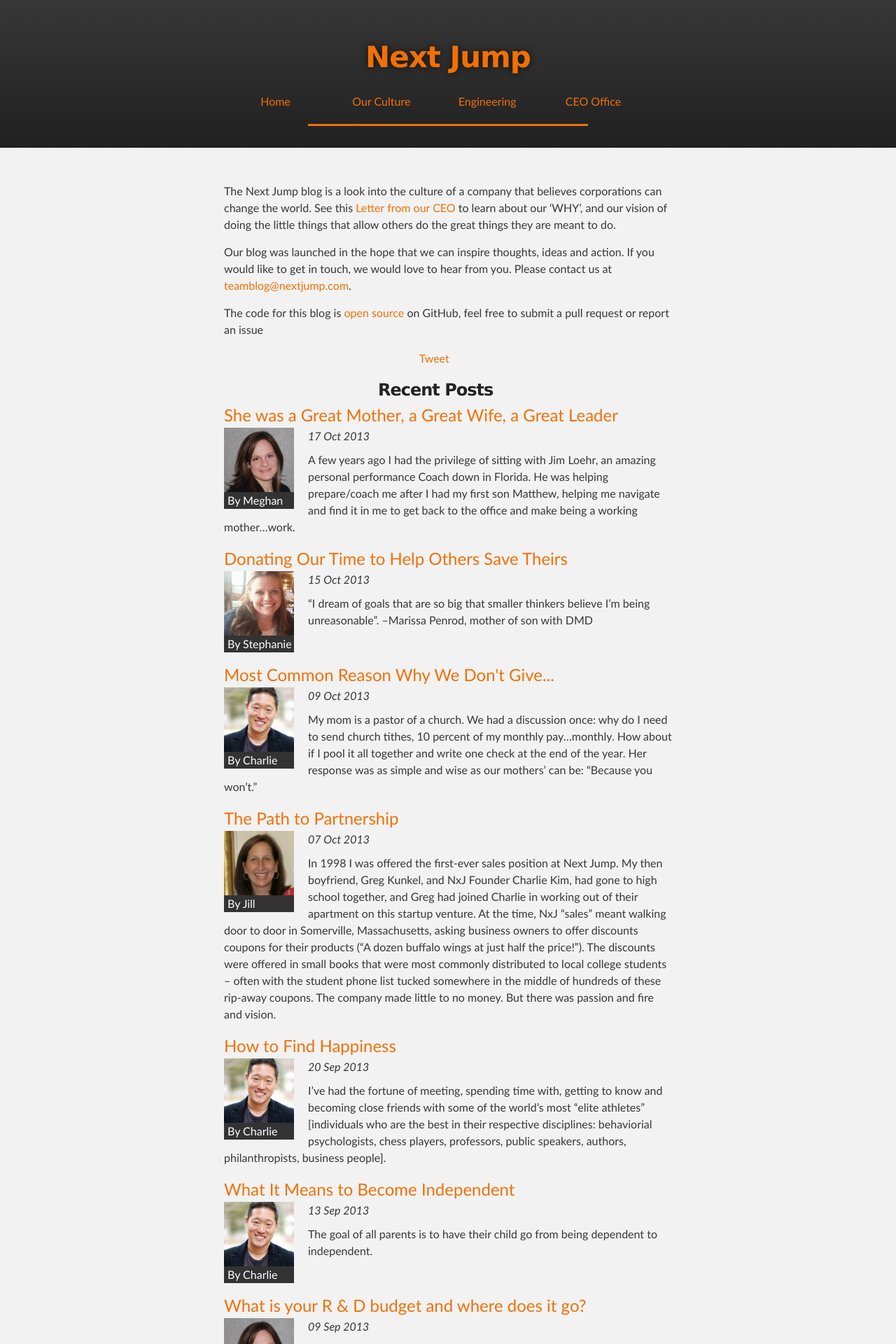
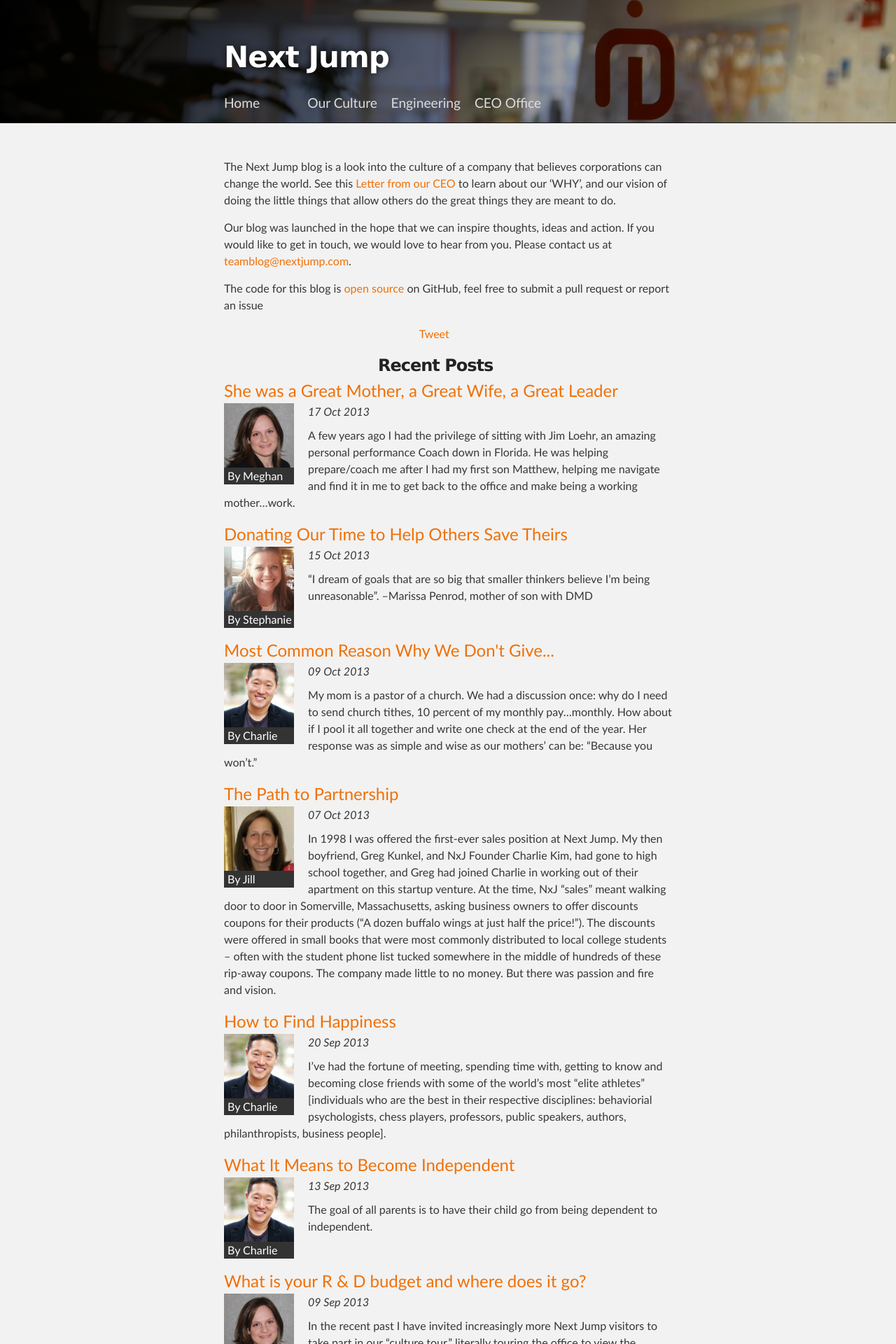
Before and after one commit to mtylpg/nextjump.github.io, a Jekyll site: the page built from index.html, in a window 1280 px wide. Shown: the top 1920 px of the page at 70% size. Built offline with Jekyll 4.4.1, drawn with Linux system fonts in a browser that asks for light colours; comment, search, counter and statistics services are not loaded; grey boxes are pictures that could not be loaded.

Commit message:
Updated header styles with a sweet picture

```diff
--- a/_layouts/default.html
+++ b/_layouts/default.html
@@ -28,6 +28,7 @@
 
     <!-- HEADER -->
     <div id="header_wrap" class="outer">
+      <div id="header_gradient">
         <header class="inner">
           <!-- hacky layout, fine tune this when you get a chance -->
           <h1 id="project_title" class="mainTitle">Next Jump</h1>
@@ -37,9 +38,8 @@
               <span class="spacer"><a href="/engineering.html">Engineering</a></span>
               <span class="spacer"><a href="/ceooffice.html">CEO Office</a></span>
           </nav>
-          <div class="bar"></div>
-
         </header>
+      </div>
     </div>
 
     <!-- MAIN CONTENT -->
--- a/stylesheets/stylesheet.css
+++ b/stylesheets/stylesheet.css
@@ -279,12 +279,27 @@
 }
 
 #header_wrap {
+  height: 175px;
   background: #212121;
+  background-size: cover;
+  background-position-x: 50%;
+  background-repeat: no-repeat;
+  background-image: url("/images/header.png");
+}
+#header_wrap_old{
   background: -moz-linear-gradient(top, #373737, #212121);
   background: -webkit-linear-gradient(top, #373737, #212121);
   background: -ms-linear-gradient(top, #373737, #212121);
   background: -o-linear-gradient(top, #373737, #212121);
   background: linear-gradient(top, #373737, #212121);
+}
+
+#header_gradient{
+  background-image: -webkit-gradient(
+    linear, left top, right bottom,
+    from(rgba(0,0,0,1)),
+    to(rgba(80,80,80,0)),
+    color-stop(1.3,#000) );
 }
 
 #header_wrap .inner {
@@ -442,9 +457,16 @@
     font-weight: bold;
 }
 .spacer {
-    width: 23%;
+    width: 18%;
+    font-size: 1.2em;
     display: inline-block;
-    text-align: center;
+    text-align: left;
+}
+.spacer a{
+  color:#ddd;
+}
+.spacer a:hover{
+  color: #f17006;
 }
 .bar {
     height: 3px;
@@ -453,10 +475,9 @@
     background-color: #f17006;
 }
 #project_title.mainTitle {
-    color: #f17006;
+    color: #fff;
     width: 300px;
-    margin: 0 auto;
-    text-align: center;
+    text-align: left;
     margin-bottom: 20px;
 }
 .imageBox {
```
Also changed, not shown: images/header.png (added).
